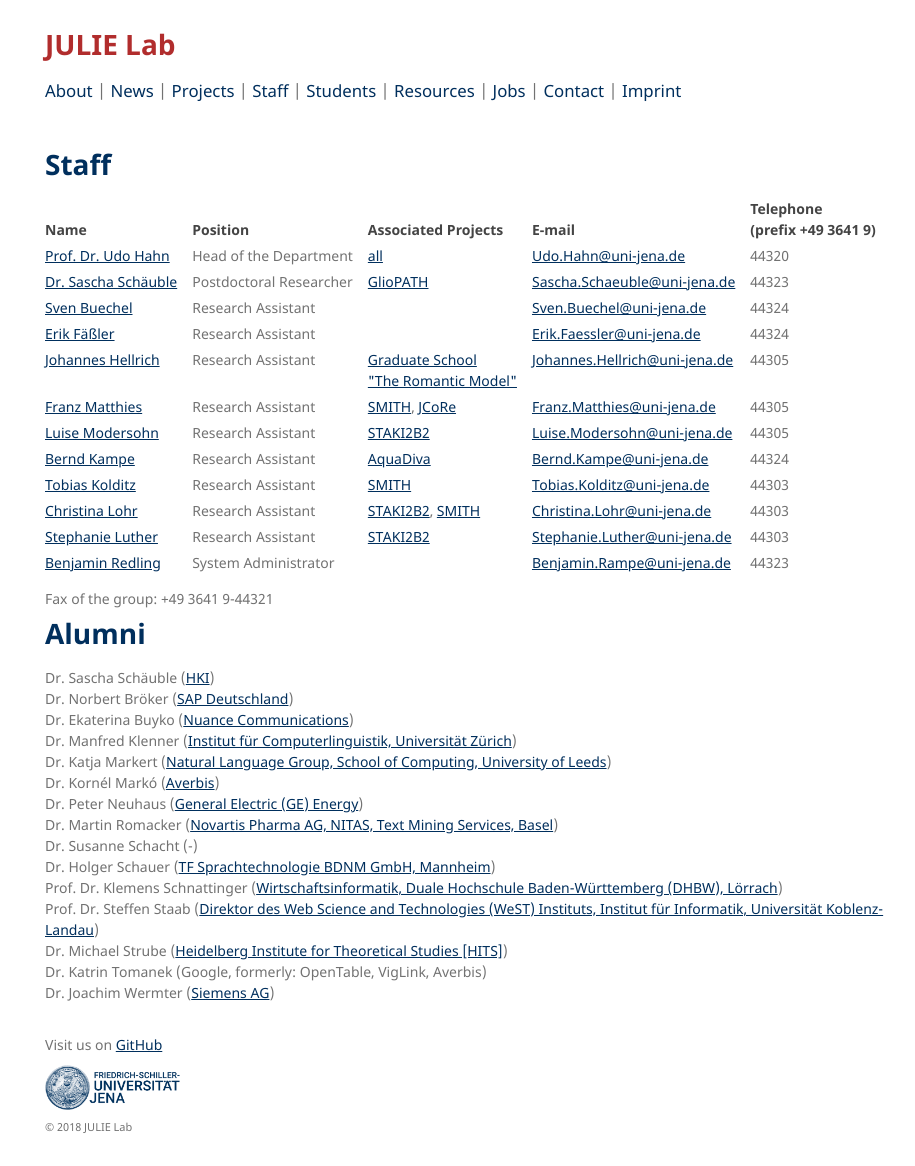
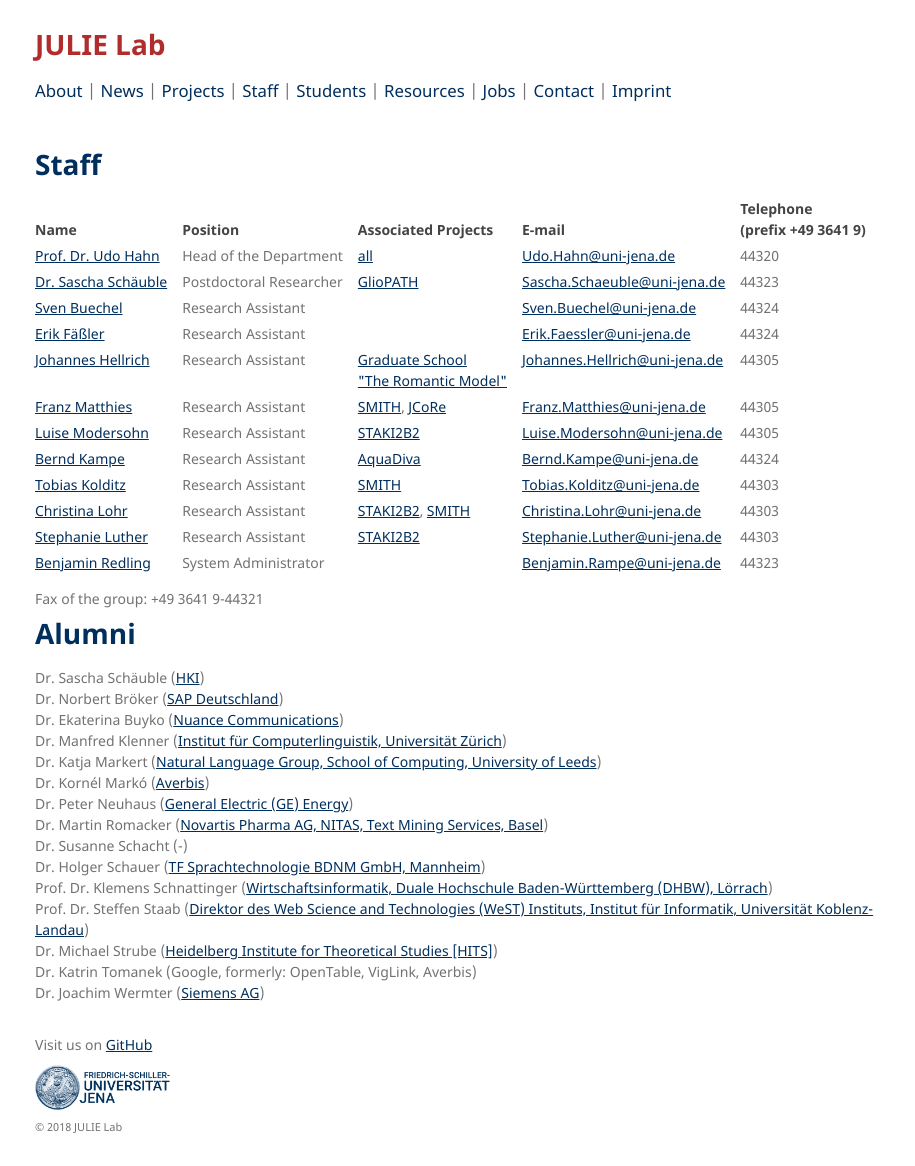
Before and after one commit to JULIELab/JULIELab.github.io, a Jekyll site: the page built from Staff.md, in a window 1280 px wide and 1166 px high. Shown: the whole window, without its empty margins (175-1090 px from the left). Built offline with Jekyll 4.4.1, drawn with Linux system fonts in a browser that asks for light colours; our own code applies the rules of GitHub Pages for plain Markdown files.

Commit message:
Update staff_tab.html

```diff
--- a/_layouts/staff_tab.html
+++ b/_layouts/staff_tab.html
@@ -21,7 +21,7 @@
     width: 100%;
   }
   .wrapper1 {
-    width:860px;
+    width:880px;
     margin:0 auto;
   }
   footer {
@@ -50,7 +50,7 @@
     position:static;
     float:middle;
     top:20px;
-    width:860px;
+    width:880px;
     padding-top:90px;
     padding-bottom:20px;
   }
```
